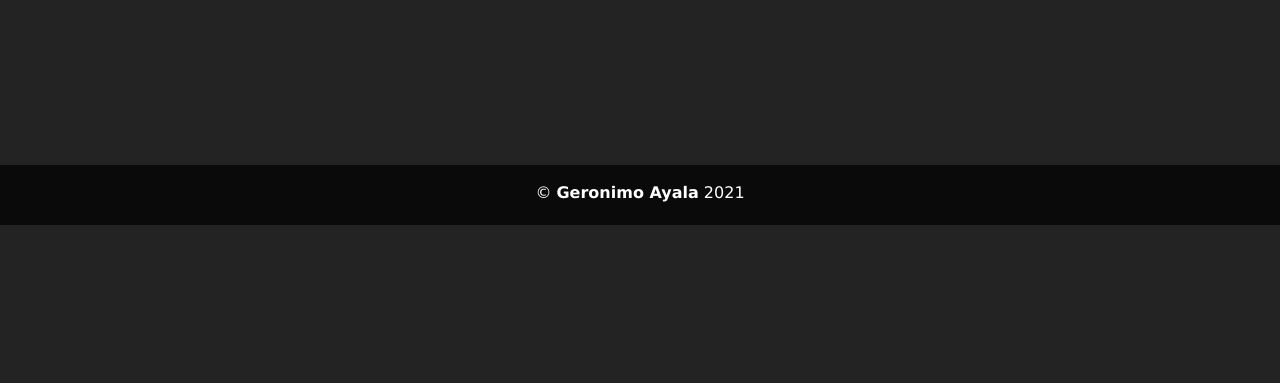
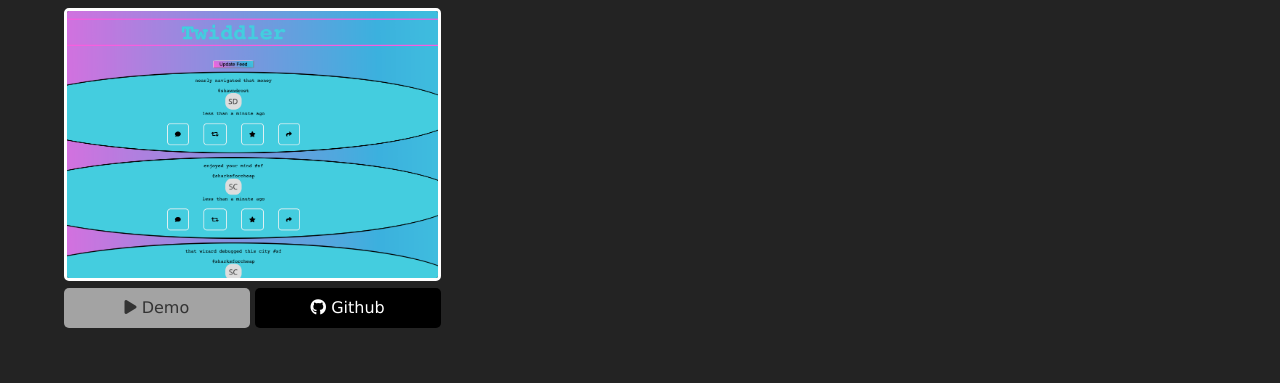
Before and after one commit to G-yala/Portfolio, a website: page work.html in a window 1280 px wide. Shown: the part 575-958 px from the top of the page. Before the commit the page ends 800 px from the top, so only its background shows below. Drawn offline with Linux system fonts and the light colour scheme.

Commit message:
minor changes to images

```diff
--- a/work.html
+++ b/work.html
@@ -145,31 +145,30 @@
             </a>
           </div>
         </div>
-        <!-- <div class="item">
+        <div class="item">
           <div class="container">
-            <img class="image" src="img/projects/project4.jpg" alt="Project4" />
+            <img class="image" src="img/projects/project4.png" alt="Project4" />
             <div class="middle">
-              <div>ShopMe</div>
+              <div>Twiddler</div>
               <div class="line"></div>
               <div class="disc">
-                <!-- Eccommerce Site -->
-              <!-- </div>
+                Twitter like site
+              </div>
               <div class="line"></div>
               <div>
-                React | Bootstrap | Hooks | Webpack | Stripe API | GraphQL
-                Express | Node.js | MongoDB
+                Javascript | JQuery | HTML | CSS | TDD |
               </div>
             </div>
           </div>
           <div class="button-wrap">
-            <a href="" class="btn-light"
-              ><i class="fa fa-youtube-play"></i> Demo</a
+            <a href="https://g-yala.github.io/twiddler/" class="btn-light"
+              ><i class="fa fa-play"></i> Demo</a
             >
-            <a href="" class="btn-dark">
+            <a href="https://github.com/G-yala/twiddler" class="btn-dark">
               <i class="fab fa-github"></i> Github
             </a>
           </div>
-        </div> -->
+        </div>
         <!-- <div class="item">
           <div class="container">
             <img class="image" src="img/projects/project5.jpg" alt="Project5" />
```
Also changed, not shown: img/projects/project1.png, img/projects/project4.png (added).
